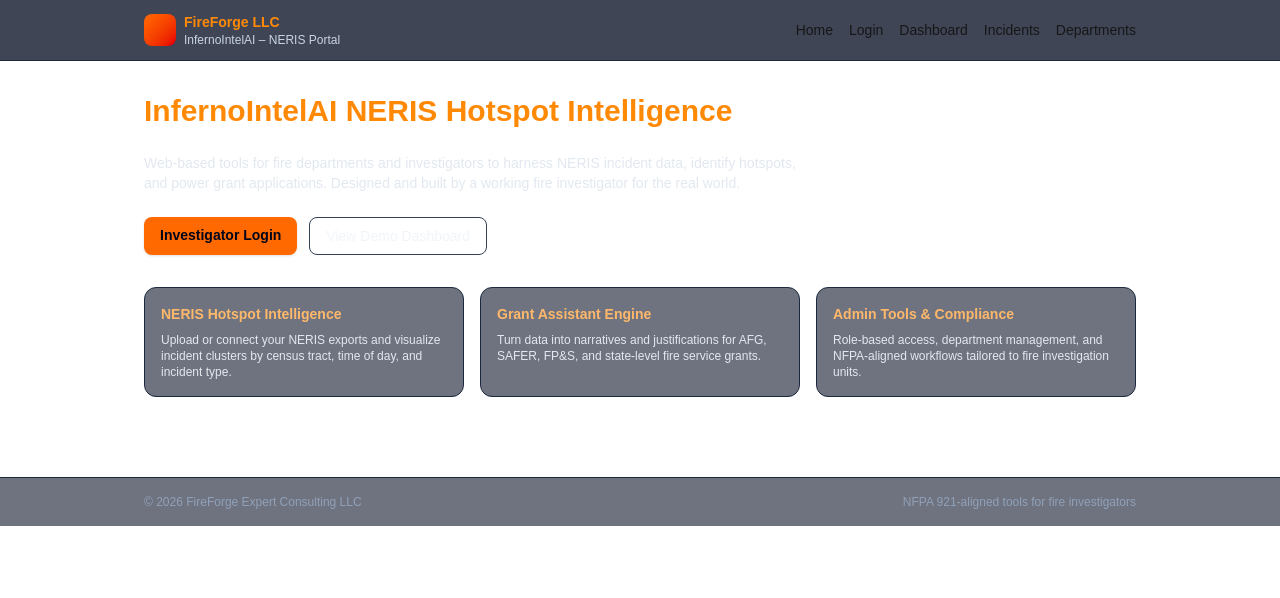
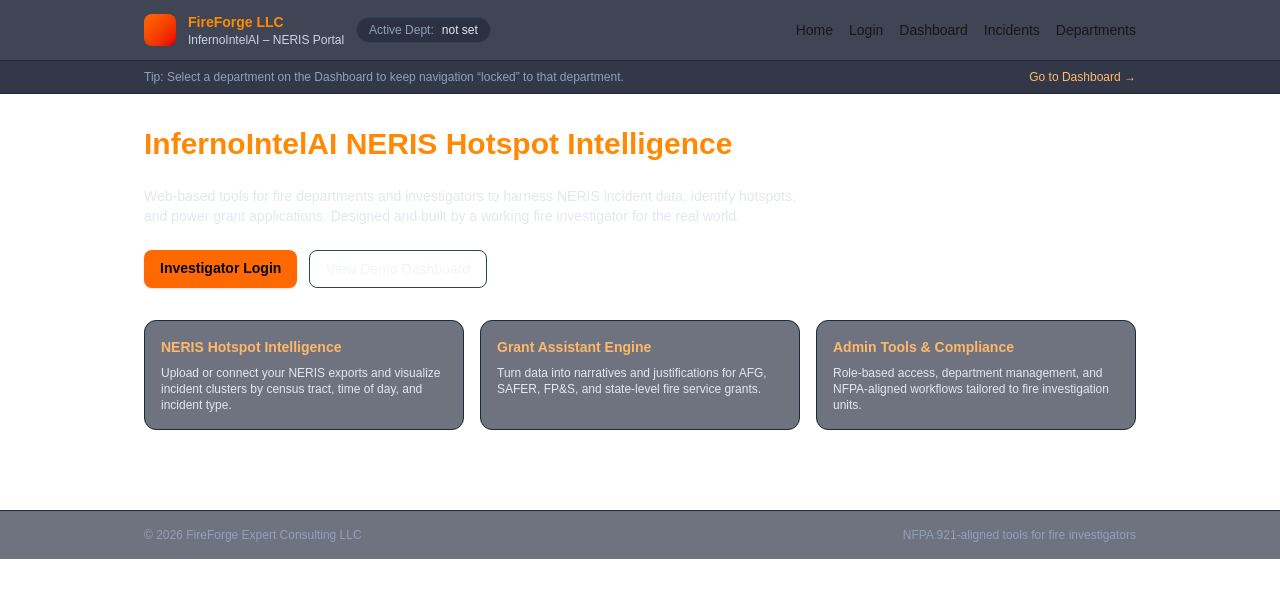
Before and after one commit to FireInvestigatorPro/neris-portal, a Next.js app: page / in a window 1280 px wide. Shown: the top 598 px of the page. Built offline with nearby package versions, Linux system fonts and the light colour scheme; no server answers.

Commit message:
feat(nav): add active department indicator and context-aware header links  - Header shows Active Dept (id) when available - Incidents link routes with ?departmentId= when dept context is known - Departments link continues to route to /departments/[id] when known

```diff
--- a/app/layout.tsx
+++ b/app/layout.tsx
@@ -1,3 +1,4 @@
+// app/layout.tsx
 import type { Metadata } from "next";
 import Link from "next/link";
 import "./globals.css";
@@ -22,14 +23,14 @@
   // Next 16: cookies() is async
   const cookieStore = await cookies();
 
-  // Use any existing cookie you already set elsewhere
+  // Try a few reasonable cookie names (use whichever you already set elsewhere)
   const selectedDeptId =
     cookieStore.get("neris_selected_department_id")?.value ??
     cookieStore.get("selected_department_id")?.value ??
     cookieStore.get("department_id")?.value ??
     null;
 
-  // Optional demo fallback
+  // Optional: allow a demo fallback (set in Vercel env if you want)
   const demoDeptId = process.env.DEMO_DEPARTMENT_ID ?? null;
 
   const activeDeptId = selectedDeptId ?? demoDeptId;
@@ -41,8 +42,8 @@
     <html lang="en">
       <body className="min-h-screen bg-slate-950 text-slate-50">
         <header className="border-b border-slate-800 bg-slate-900/80 backdrop-blur">
-          <div className="mx-auto flex max-w-5xl items-center justify-between px-4 py-3">
-            <div className="flex items-center gap-2">
+          <div className="mx-auto flex max-w-5xl items-center justify-between gap-4 px-4 py-3">
+            <div className="flex items-center gap-3">
               <div className="h-8 w-8 rounded-lg bg-gradient-to-br from-orange-500 to-red-600" />
               <div className="leading-tight">
                 <div className="text-sm font-semibold text-orange-400">
@@ -51,6 +52,21 @@
                 <div className="text-xs text-slate-300">
                   InfernoIntelAI – NERIS Portal
                 </div>
+              </div>
+
+              {/* ✅ Option A: Active Department indicator (demo-polish) */}
+              <div
+                className="hidden sm:inline-flex items-center gap-2 rounded-full border border-slate-700 bg-slate-950/30 px-3 py-1 text-xs text-slate-200"
+                title={
+                  activeDeptId
+                    ? `Active department context is set (ID: ${activeDeptId}).`
+                    : "No active department context yet. Select a department on the Dashboard."
+                }
+              >
+                <span className="text-slate-400">Active Dept:</span>
+                <span className="font-mono">
+                  {activeDeptId ? activeDeptId : "not set"}
+                </span>
               </div>
             </div>
 
@@ -65,24 +81,44 @@
                 Dashboard
               </Link>
 
-              {/* ✅ FIXED: preserve department context */}
+              {/* ✅ Option A: preserve dept context when known */}
               <Link className="hover:text-orange-400" href={incidentsHref}>
                 Incidents
               </Link>
 
-              {/* ✅ Already correct, now consistent */}
+              {/* ✅ Departments goes to “current” dept detail when known */}
               <Link className="hover:text-orange-400" href={departmentsHref}>
                 Departments
               </Link>
             </nav>
           </div>
+
+          {/* Optional small helper when no active dept is known */}
+          {!activeDeptId ? (
+            <div className="border-t border-slate-800 bg-slate-950/20">
+              <div className="mx-auto flex max-w-5xl items-center justify-between px-4 py-2 text-xs text-slate-400">
+                <span>
+                  Tip: Select a department on the Dashboard to keep navigation
+                  “locked” to that department.
+                </span>
+                <Link
+                  href="/dashboard"
+                  className="text-orange-300 hover:text-orange-200"
+                >
+                  Go to Dashboard →
+                </Link>
+              </div>
+            </div>
+          ) : null}
         </header>
 
         <main className="mx-auto max-w-5xl px-4 py-8">{children}</main>
 
         <footer className="mt-12 border-t border-slate-800 bg-slate-900/60">
           <div className="mx-auto flex max-w-5xl items-center justify-between px-4 py-4 text-xs text-slate-400">
-            <span>© {new Date().getFullYear()} FireForge Expert Consulting LLC</span>
+            <span>
+              © {new Date().getFullYear()} FireForge Expert Consulting LLC
+            </span>
             <span>NFPA 921-aligned tools for fire investigators</span>
           </div>
         </footer>
```
